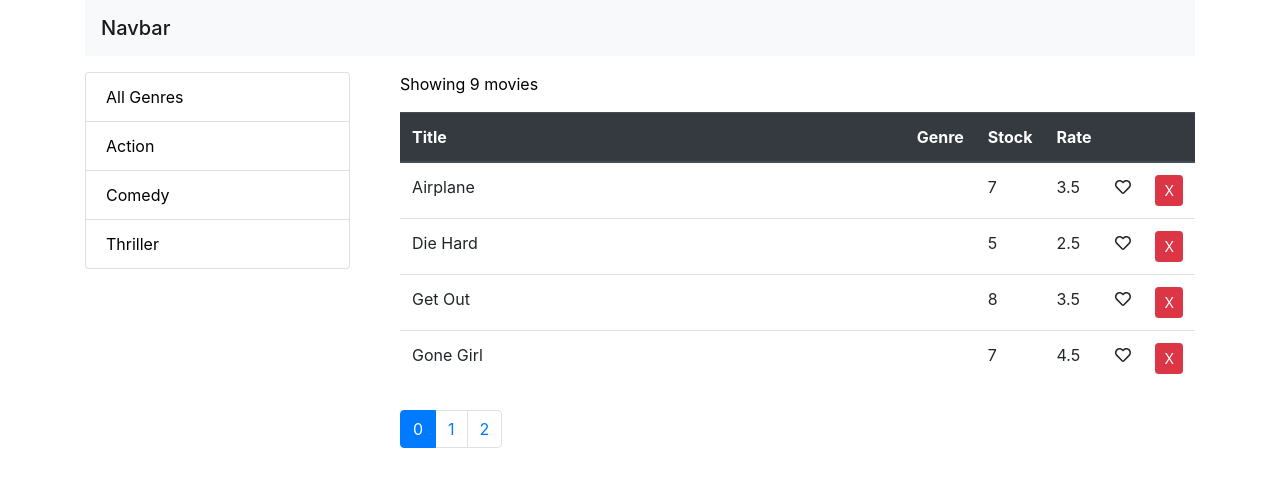
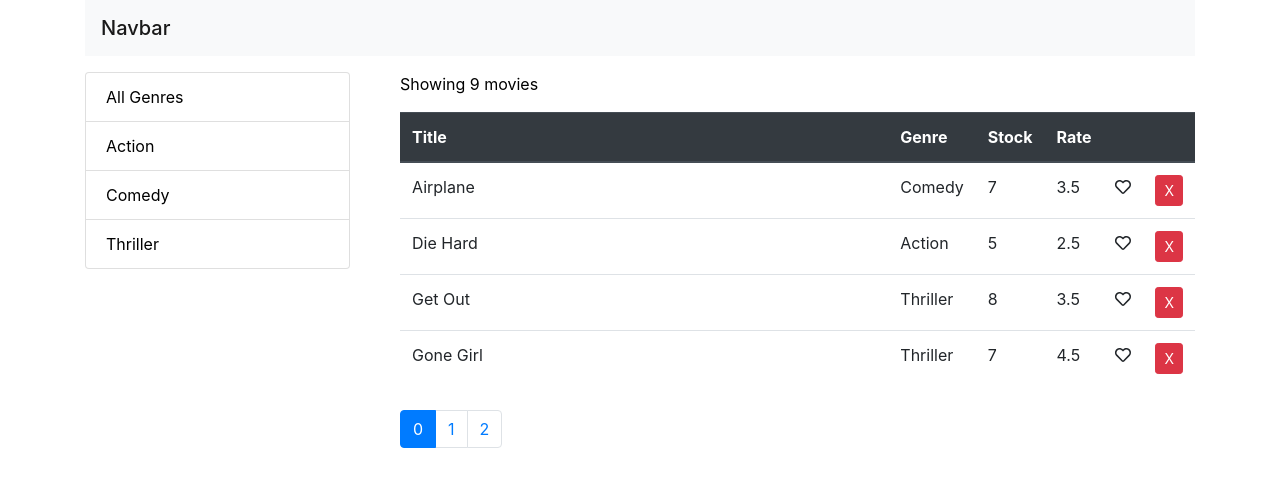
Before and after one commit to jparelladab/vidly, a React (Create React App) app: page / in a window 1280 px wide. Shown: the top 486 px of the page. Built offline with nearby package versions, Linux system fonts and the light colour scheme.

Commit message:
solved movie genre

```diff
--- a/src/components/movie.jsx
+++ b/src/components/movie.jsx
@@ -6,12 +6,15 @@ class Movie extends Component {
 
   render(){
     const {movie, columns} = this.props;
-
     return (
       <tr>
-        {columns.map (column =>
-            <td key={column.path || column.key}>{column.path ? movie[column.path ] : column.content(movie) }</td>
-          )}
+        {columns.map (column => {
+          if (column.path == 'genre.name'){
+            return <td key={column.path }>{movie.genre.name}</td>
+          } else {
+            return <td key={column.path || column.key}>{column.content ? column.content(movie) : movie[column.path]}</td>
+          }
+        })}
       </tr>
     );
   }
```
